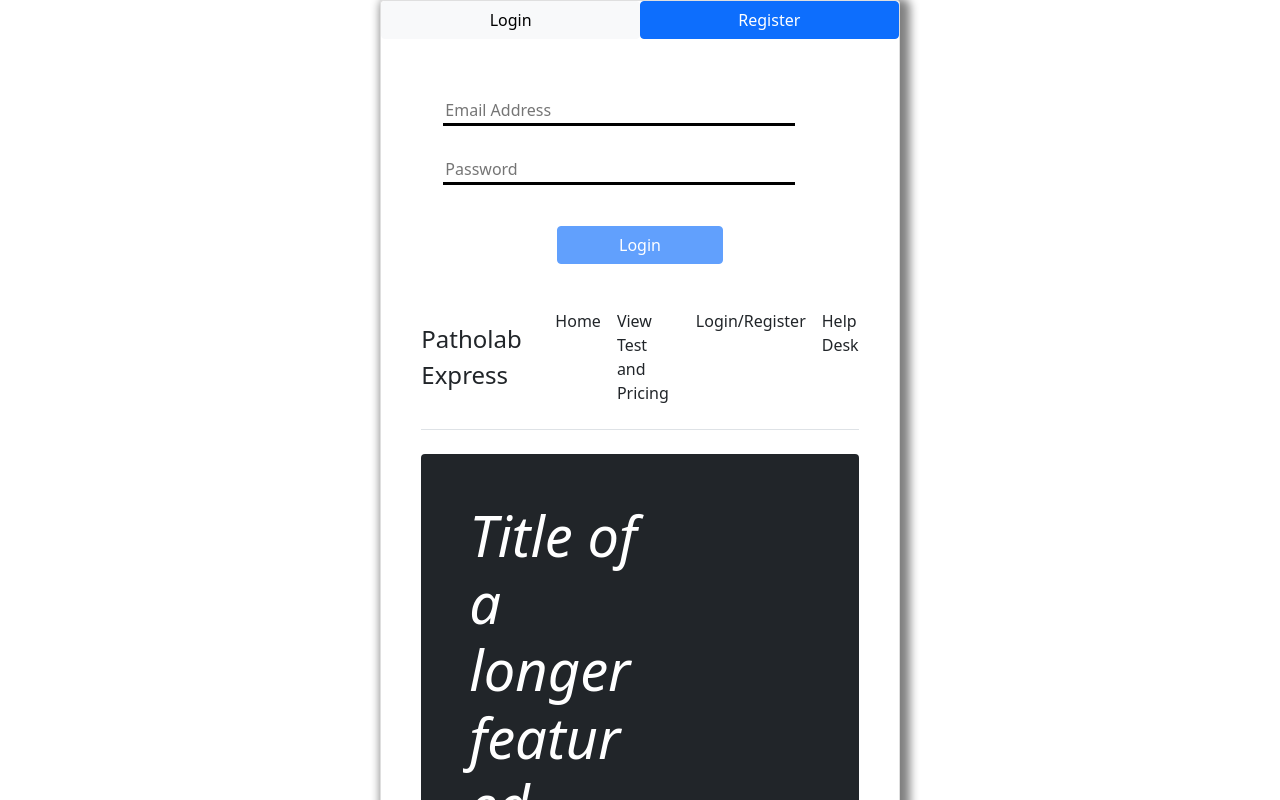
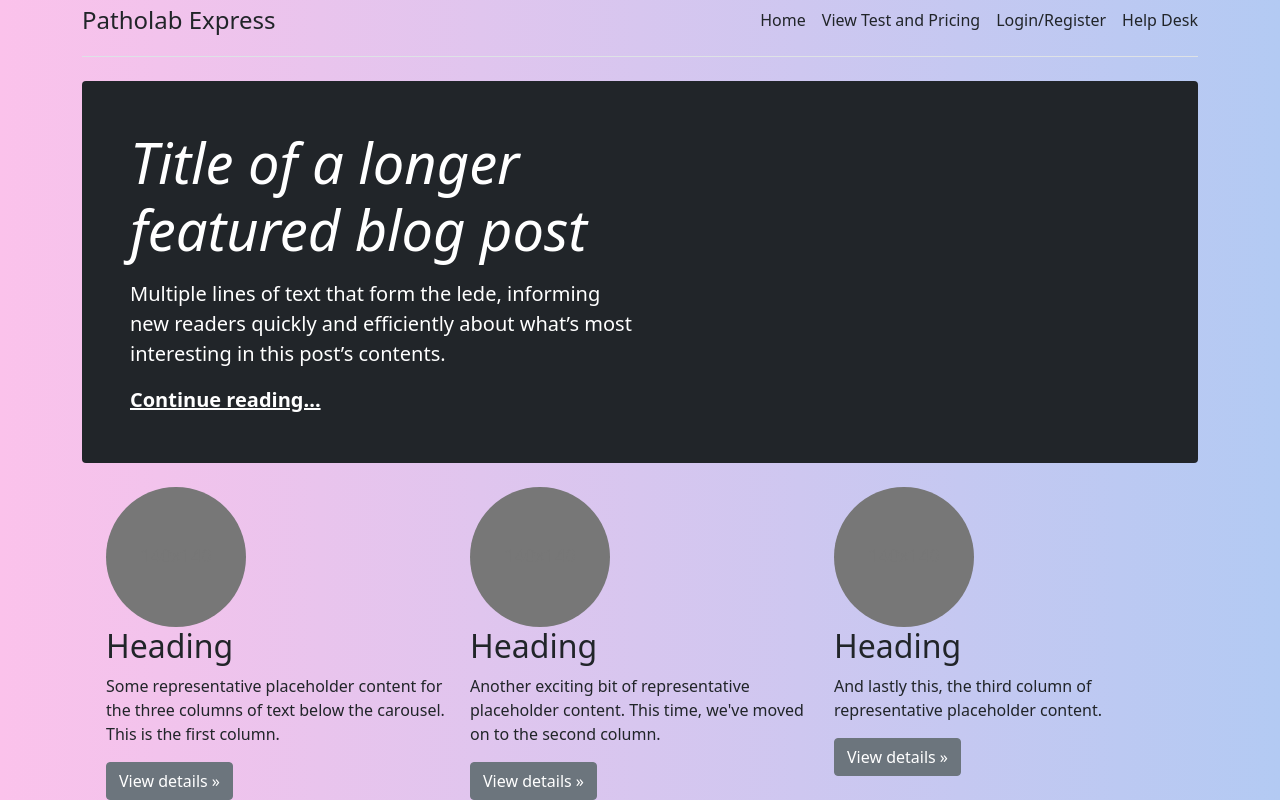
Before and after one commit to iambiswa25/PatholabsExpressAngularClient, an Angular app: page / in a window 1280 px wide. Shown: the top 800 px of the page. Built offline with nearby package versions, Linux system fonts and the light colour scheme.

Commit message:
home page updated

```diff
--- a/src/app/app.component.html
+++ b/src/app/app.component.html
@@ -1,15 +1,17 @@
 <div id="appContainer" >
-  <div class="row align-items-center h-100" style="background-color: white;">
-    <div class="col-md-5 col-sm-10 mx-auto">
+  <!-- <div class="row align-items-center h-100" style="background-color: white;">
+    <div class="col-md-5 col-sm-10 mx-auto"> -->
+      <app-home-page></app-home-page>
 
-      <div id="cardStyle" class="card justify-content-center">
+
+      <!-- <div id="cardStyle" class="card justify-content-center">
         <div>
           <button class="btn btn-primary" [class.btn-light]="flag" type="button" style="width: 50%;" (click)="apply('login')" >Login</button>
           <button class="btn btn-primary" [class.btn-light]="!flag" type="button" style="width: 50%;" (click)="apply('reg')" >Register</button>
         </div>
 
-        <div class="card-body">
-          <div *ngIf="flag">
+        <!-- <div class="card-body"> -->
+          <!-- <div *ngIf="flag">
             <app-login></app-login>
 
           </div>
@@ -27,7 +29,7 @@
 
       </div>
 
-    </div>
+    </div> -->
 
-  </div>
+  <!-- </div> -->
 </div>
```
Also changed, not shown: 1 other file (tests, documents, lock files or other folders).
